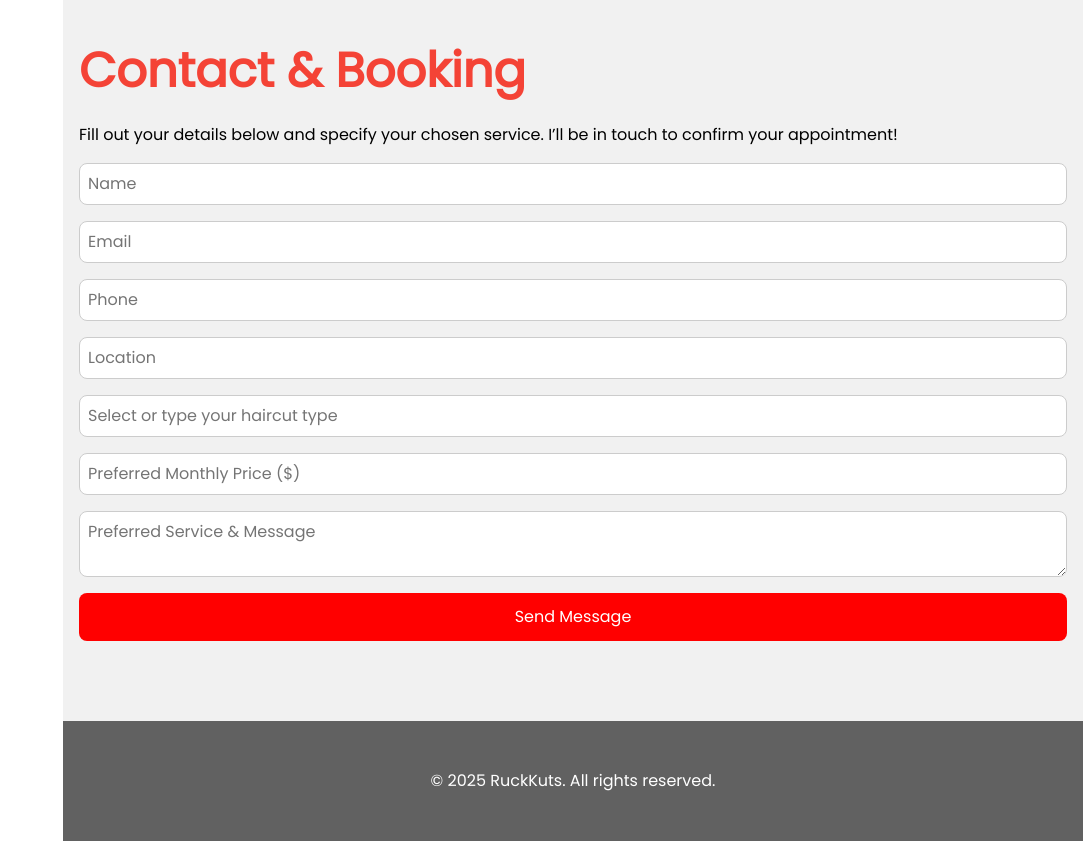
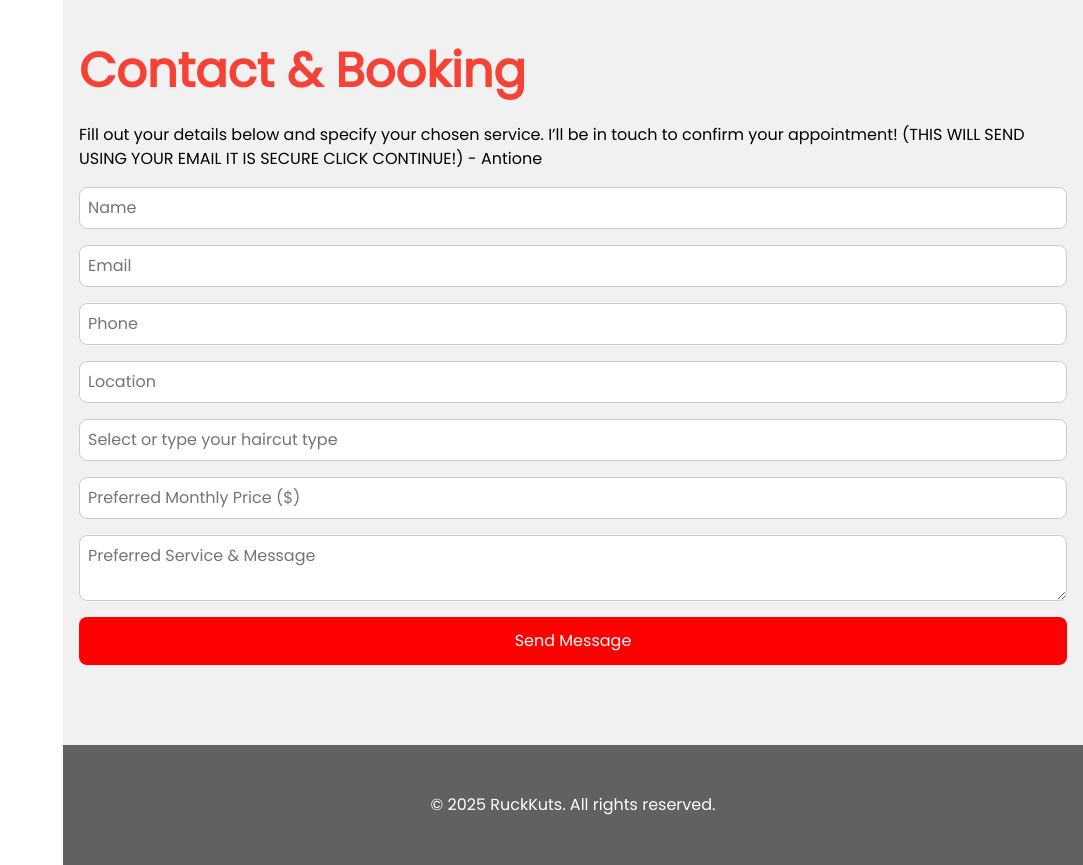
Before and after one commit to BaliNwen/ruckkuts, a plain HTML site: page index.html in a window 1280 px wide. Shown: the part 3640-4505 px from the top of the page, without its empty margins (197-1280 px from the left). Before the commit the page ends 4481 px from the top, so only its background shows below. Drawn offline with nearby package versions, Linux system fonts and the light colour scheme.

Commit message:
Update index.html

```diff
--- a/index.html
+++ b/index.html
@@ -164,7 +164,7 @@
   <!-- Contact -->
   <section class="w3-container w3-padding-64 w3-light-grey" id="contact">
     <h2 class="w3-xxxlarge w3-text-red"><b>Contact & Booking</b></h2>
-    <p>Fill out your details below and specify your chosen service. I’ll be in touch to confirm your appointment!</p>
+    <p>Fill out your details below and specify your chosen service. I’ll be in touch to confirm your appointment! (THIS WILL SEND USING YOUR EMAIL IT IS SECURE CLICK CONTINUE!) - Antione</p>
     <form action="mailto:ruck.kuts@gmail.com?subject=New%20Booking%20Request" method="POST" enctype="text/plain">
       <p><input class="w3-input w3-border" type="text" placeholder="Name" name="name" required></p>
       <p><input class="w3-input w3-border" type="email" placeholder="Email" name="email" required></p>
```
